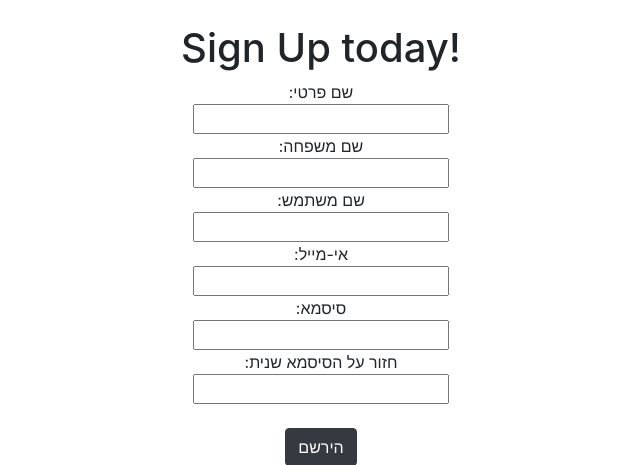
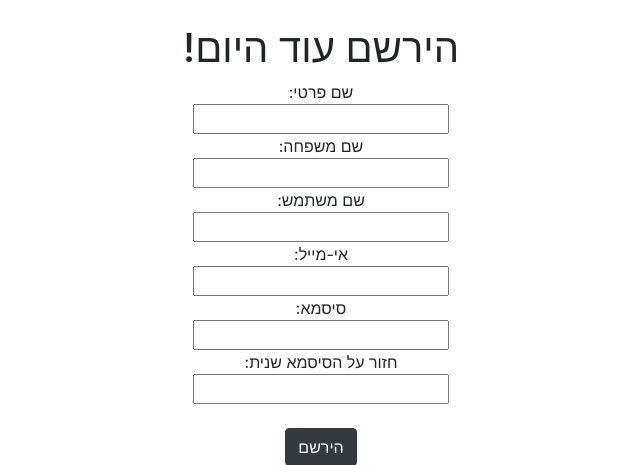
Before and after one commit to DvirS123/Usurvey-Head, a Django app: page /Accounts/signup/ in a window 1280 px wide. Shown: the part 56-521 px from the top of the page, without its empty margins (319-959 px from the left). Run offline with Django 3.2, Linux system fonts and the light colour scheme; some libraries are stand-ins or nearby versions.

Commit message:
check website upload

```diff
--- a/accounts/templates/signup.html
+++ b/accounts/templates/signup.html
@@ -3,7 +3,7 @@
 {% block content %}
 <div class="text-center">
 <div class="container">
-<h1>Sign Up today!</h1>
+<h1>!הירשם עוד היום</h1>
 {% if error %}
 <br/>
 {{error}}
```
